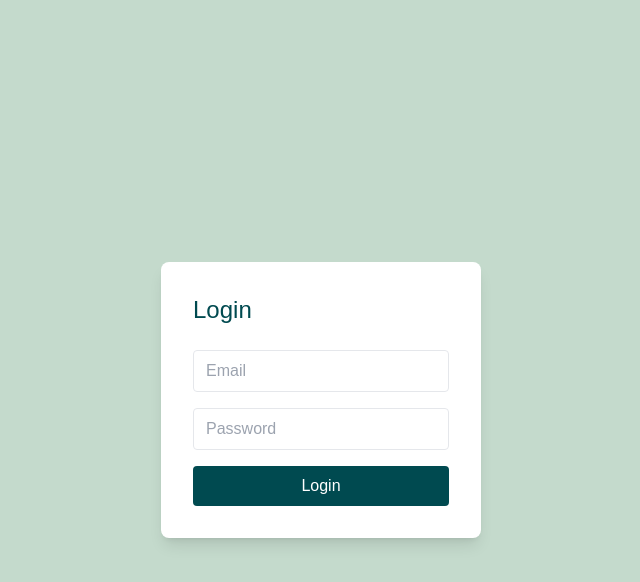
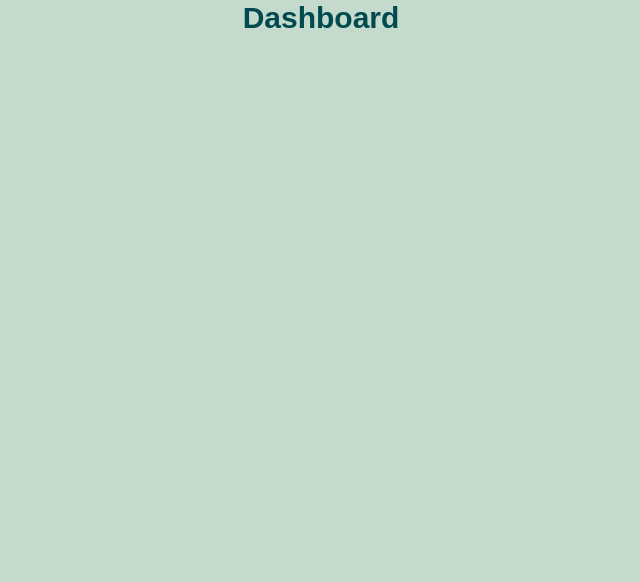
Before and after one commit to france-auth/points-app, a Next.js app: page /admin/dashboard in a window 1280 px wide. Shown: the top 582 px of the page, without its empty margins (319-959 px from the left). Built offline with nearby package versions, Linux system fonts and the light colour scheme; a web font is replaced by a local one.

Commit message:
bug fixed.

```diff
--- a/app/admin/dashboard/page.jsx
+++ b/app/admin/dashboard/page.jsx
@@ -1,54 +1,14 @@
-// pages/login.js
-import { useState } from 'react';
-import { useRouter } from 'next/router';
+import React from 'react'
 
-export default function Login() {
-  const [email, setEmail] = useState('');
-  const [password, setPassword] = useState('');
-  const [error, setError] = useState('');
-  const router = useRouter();
+const Dashboard = () => {
+  return (
+    <>
+    <div className='flex justify-center items-center'>
+      <h1
+      className='font-bold text-3xl'>Dashboard</h1>
+    </div>
+    </>
+  )
+}
 
-  const handleSubmit = (e) => {
-    e.preventDefault();
-
-    // Simple front-end validation
-    if (!email || !password) {
-      setError('Both fields are required.');
-      return;
-    }
-
-    // Simulate login (backend logic will go here)
-    if (email === 'admin@example.com' && password === 'password') {
-      // Redirect to dashboard on successful login
-      router.push('/dashboard');
-    } else {
-      setError('Invalid email or password.');
-    }
-  };
-
-  return (
-    <div className="flex justify-center items-center h-screen bg-[#C4DACC]">
-      <form onSubmit={handleSubmit} className="bg-white p-8 rounded-lg shadow-lg w-80">
-        <h1 className="text-2xl mb-6 text-[#004a50]">Login</h1>
-        {error && <p className="text-red-500 mb-4">{error}</p>}
-        <input
-          type="email"
-          value={email}
-          onChange={(e) => setEmail(e.target.value)}
-          placeholder="Email"
-          className="w-full mb-4 px-3 py-2 border rounded text-[#004a50]"
-        />
-        <input
-          type="password"
-          value={password}
-          onChange={(e) => setPassword(e.target.value)}
-          placeholder="Password"
-          className="w-full mb-4 px-3 py-2 border rounded text-[#004a50]"
-        />
-        <button type="submit" className="w-full bg-[#004a50] text-white py-2 rounded hover:bg-[#367378]">
-          Login
-        </button>
-      </form>
-    </div>
-  );
-}
+export default Dashboard
```
